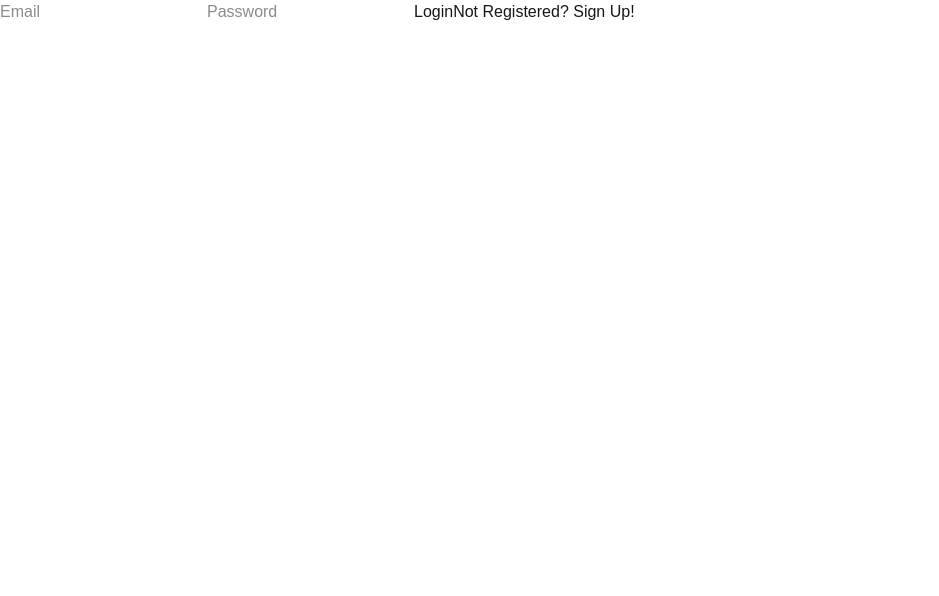
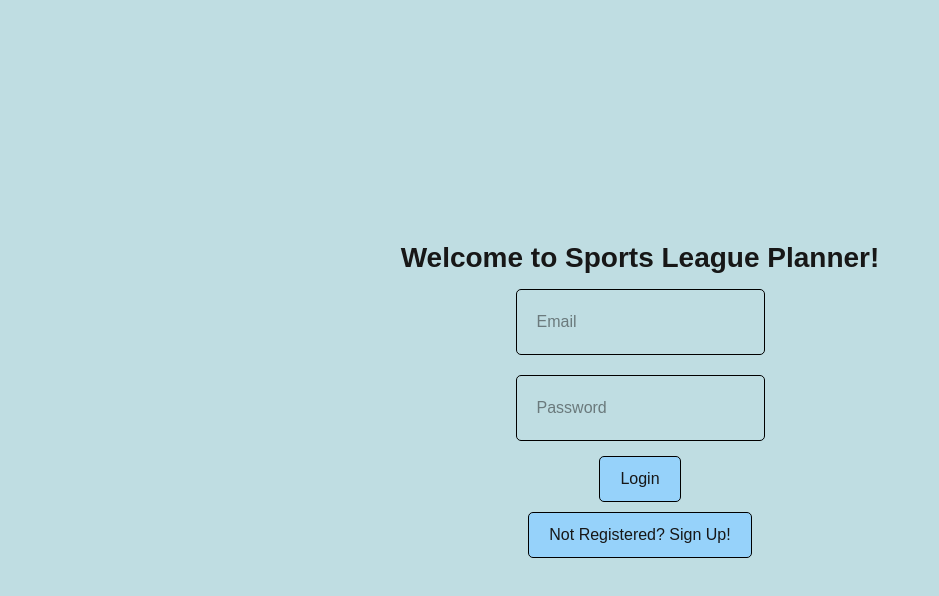
Before and after one commit to Jonathan-Tinti/Sports-League-Planner, a Next.js app: page / in a window 1280 px wide. Shown: the top 596 px of the page, without its empty margins (0-939 px from the left). Built offline with nearby package versions, Linux system fonts and the light colour scheme; no server answers.

Commit message:
added styling to the page

```diff
--- a/app/page.tsx
+++ b/app/page.tsx
@@ -35,25 +35,64 @@
     }
 
     return (
-        <div>
+        <div style={styles.container}>
+            <h2 style={styles.title}>
+                Welcome to Sports League Planner!
+            </h2>
             <input
+            style={styles.input}
             type="email"
             placeholder="Email"
             value={email}
             onChange={(e) => setEmail(e.target.value)}
             />
             <input
+            style={styles.input}
             type="password"
             placeholder="Password"
             value={password}
             onChange={(e) => setPassword(e.target.value)}
             />
-            <button onClick={signIn}>
+            <button onClick={signIn} style={styles.button}>
                 Login
             </button>
-            <button onClick={signUp}>
+            <button onClick={signUp} style={styles.button}>
                 Not Registered? Sign Up!
             </button>
         </div>
     )
 }
+
+const styles = {
+    container: {
+        backgroundColor: '#bfdde2',
+        display: 'flex',
+        flexDirection: 'column',
+        alignItems: 'center',
+        justifyContent: 'center',
+        height: '100vh',
+        width: '100vw',
+    },
+    input: {
+        border: '1px solid',
+        borderColor: '#000000',
+        padding: '20px',
+        margin: '10px',
+        borderRadius: '5px',
+    },
+    button: {
+        backgroundColor: '#96d2fa',
+        border: '1px solid',
+        borderColor: '#000000',
+        padding: '10px 20px',
+        cursor: 'pointer',
+        margin: '5px',
+        borderRadius: '5px',
+    },
+    title: {
+        fontSize: '28px',
+        fontWeight: 'bold',
+        position: 'sticky',
+        top: 0
+    }
+} satisfies Record<string, React.CSSProperties>
```
